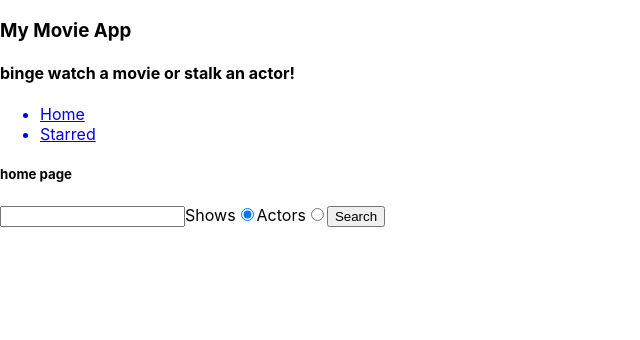
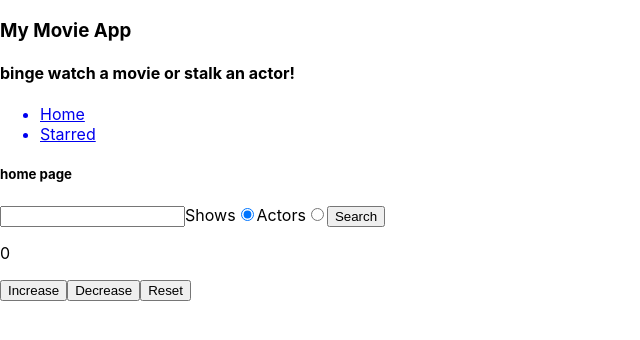
Before and after one commit to YashMistryy/React_Box-Office-App, a React (Create React App) app: page / in a window 1280 px wide. Shown: the top 340 px of the page, without its empty margins (0-640 px from the left). Built offline with nearby package versions, Linux system fonts and the light colour scheme; the HTML template or start-up script is replaced by a standard one.

Commit message:
useReducer was introduced in place of useState

```diff
--- a/src/components/shows/ShowsCard.jsx
+++ b/src/components/shows/ShowsCard.jsx
@@ -14,7 +14,7 @@ const ShowsCard = ({ name, image, summary, showId }) => {
       <h3>show : {name}</h3>
       <div>
         <p>{strippedSummary}</p>
-        <Link to={`/shows/${showId}`}>show more</Link>
+        <Link to={`/shows/${showId}` } target="_blank" rel="noopener noreferrer">show more</Link>
       </div>
     </div>
   );
--- a/src/pages/Home.jsx
+++ b/src/pages/Home.jsx
@@ -1,12 +1,40 @@
 /* eslint-disable no-unused-vars */
-import { useState } from 'react';
+import { useReducer, useState } from 'react';
 import { useQuery } from '@tanstack/react-query';
 import SearchForm from '../components/SearchForm.jsx';
 import { SearchForShows, SearchForActors } from './../api_utils/tvmaze.js';
 import ShowGrid from '../components/shows/ShowGrid.jsx';
 import ActorsGrid from '../components/actors/ActorsGrid.jsx';
 
+
+const reducerFn = (currentCounter, action) => {
+  switch (action.type) {
+    case 'Increment':
+      return currentCounter + 1;
+    case 'Decrement':
+      return currentCounter - 1;
+    case 'Reset':
+      return 0;
+  }
+};
+
+
 const Home = () => {
+  // useReducer demo
+  const [counterValue, dispatch] = useReducer(reducerFn, 0);
+
+
+
+  const handleIncrement = () => {
+    dispatch({ type: 'Increment' });
+  };
+  const handleDecrement = () => {
+    dispatch({ type: 'Decrement' });
+  };
+  const handleReset = () => {
+    dispatch({ type: 'Reset' });
+  };
+
   // filter helps us to run the function inside the useQuery to fetch the data
   const [filter, setFilter] = useState('');
 
@@ -16,7 +44,7 @@ const Home = () => {
       filter.searchOptionValue === 'shows'
         ? SearchForShows(filter.searchValue)
         : SearchForActors(filter.searchValue),
-        refetchOnWindowFocus: false,
+    refetchOnWindowFocus: false,
     enabled: !!filter,
   });
 
@@ -38,9 +66,7 @@ const Home = () => {
         return <ActorsGrid apiData={apiData} />;
       }
     } else {
-      return (
-        null
-      );
+      return null;
     }
   };
 
@@ -49,6 +75,13 @@ const Home = () => {
       <h5>home page</h5>
       <SearchForm onSearch={onSearch} />
       <div>{renderApiData()}</div>
+
+      <div className="reducerDemo">
+        <p>{counterValue}</p>
+        <button onClick={handleIncrement}>Increase</button>
+        <button onClick={handleDecrement}>Decrease</button>
+        <button onClick={handleReset}>Reset</button>
+      </div>
     </div>
   );
 };
```
